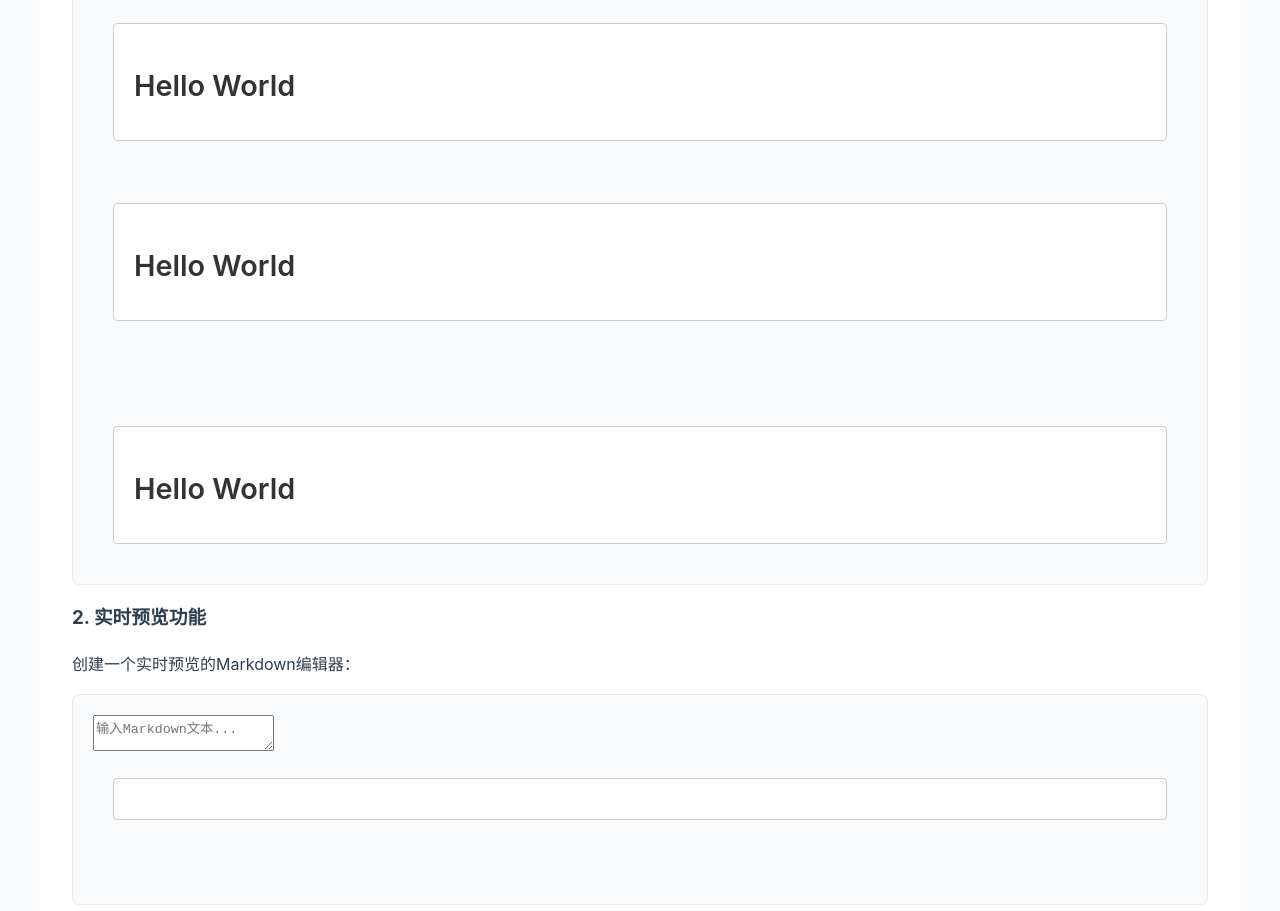
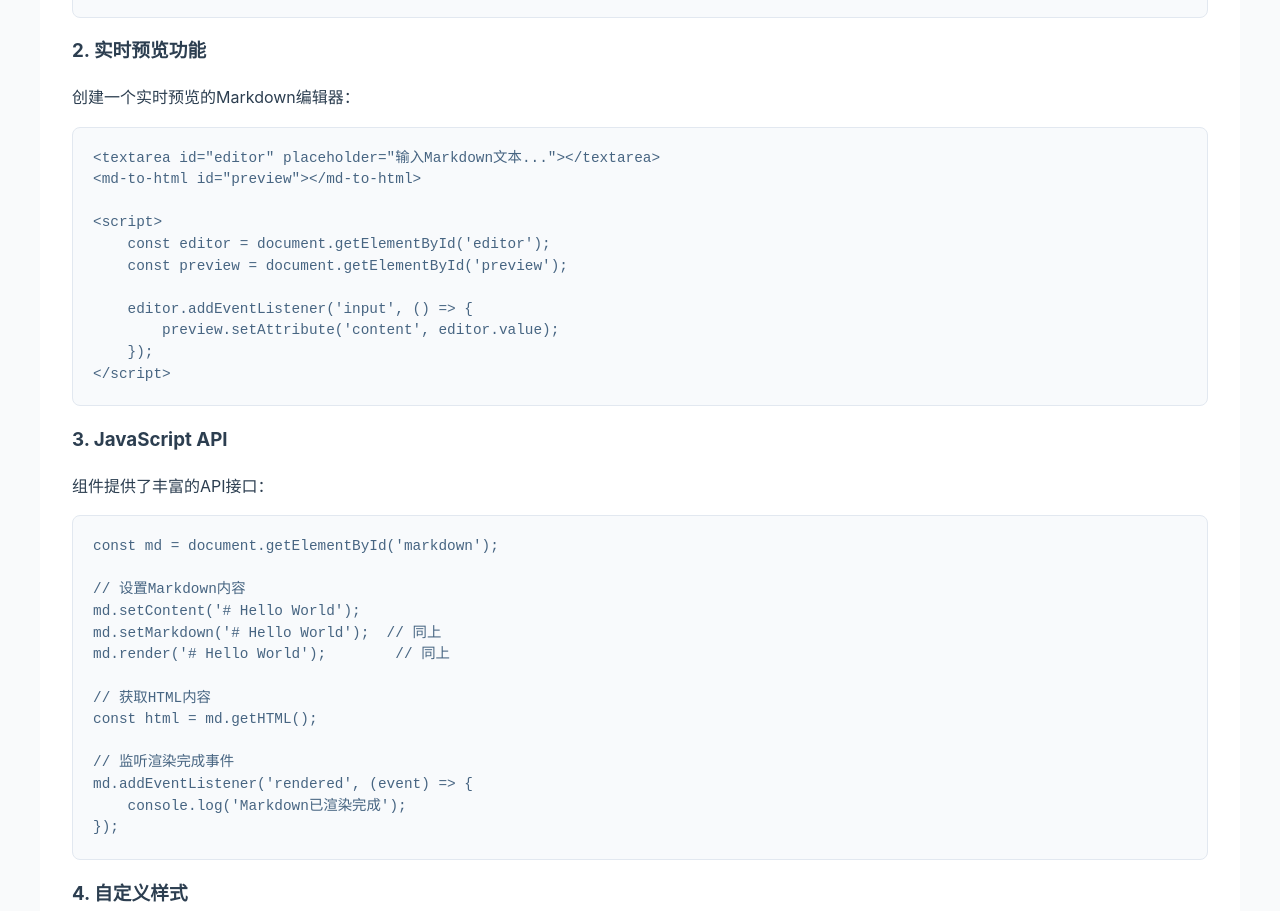
Before and after one commit to dxj20120122/mdToHtml, a plain HTML site: page index.html in a window 1280 px wide. Shown: the part 4513-5424 px from the top of the page. Drawn offline with Linux system fonts and the light colour scheme.

Commit message:
修复了网站显示错误的bug
修复了网站显示错误的bug

```diff
--- a/index.html
+++ b/index.html
@@ -1,5 +1,6 @@
 <!DOCTYPE html>
 <html lang="zh-CN">
+
 <head>
     <meta charset="UTF-8">
     <meta name="viewport" content="width=device-width, initial-scale=1.0">
@@ -76,6 +77,7 @@ function example() {
         });
     </script>
 </head>
+
 <body>
     <nav class="navbar">
         <div class="navbar-container">
@@ -207,34 +209,34 @@ greet('World');
                 <p>组件提供了多种初始化方式，选择最适合你的方式：</p>
 
                 <div class="code-block">
-                    <pre><code><!-- 使用content属性 -->
-<md-to-html content="# Hello World"></md-to-html>
+                    <pre><code>&lt;!-- 使用content属性 --&gt;
+&lt;md-to-html content="# Hello World"&gt;&lt;/md-to-html&gt;
 
-<!-- 使用markdown或md属性 -->
-<md-to-html markdown="# Hello World"></md-to-html>
-<md-to-html md="# Hello World"></md-to-html>
+&lt;!-- 使用markdown或md属性 --&gt;
+&lt;md-to-html markdown="# Hello World"&gt;&lt;/md-to-html&gt;
+&lt;md-to-html md="# Hello World"&gt;&lt;/md-to-html&gt;
 
-<!-- 使用innerHTML方式 -->
-<md-to-html>
+&lt;!-- 使用innerHTML方式 --&gt;
+&lt;md-to-html&gt;
     # Hello World
-</md-to-html></code></pre>
+&lt;/md-to-html&gt;</code></pre>
                 </div>
 
                 <h3>2. 实时预览功能</h3>
                 <p>创建一个实时预览的Markdown编辑器：</p>
 
                 <div class="code-block">
-                    <pre><code><textarea id="editor" placeholder="输入Markdown文本..."></textarea>
-<md-to-html id="preview"></md-to-html>
+                    <pre><code>&lt;textarea id="editor" placeholder="输入Markdown文本..."&gt;&lt;/textarea&gt;
+&lt;md-to-html id="preview"&gt;&lt;/md-to-html&gt;
 
-<script>
+&lt;script&gt;
     const editor = document.getElementById('editor');
     const preview = document.getElementById('preview');
 
     editor.addEventListener('input', () => {
         preview.setAttribute('content', editor.value);
     });
-</script></code></pre>
+&lt;/script&gt;</code></pre>
                 </div>
 
                 <h3>3. JavaScript API</h3>
@@ -293,11 +295,11 @@ async function loadMarkdown() {
 }
 
 // 2. 与表单集成
-<form onsubmit="handleSubmit(event)">
-    <textarea id="editor" required></textarea>
-    <md-to-html id="preview"></md-to-html>
-    <button type="submit">提交</button>
-</form></code></pre>
+&lt;form onsubmit="handleSubmit(event)"&gt;
+    &lt;textarea id="editor" required&gt;&lt;/textarea&gt;
+    &lt;md-to-html id="preview"&gt;&lt;/md-to-html&gt;
+    &lt;button type="submit"&gt;提交&lt;/button&gt;
+&lt;/form&gt;</code></pre>
                 </div>
             </div>
         </div>
@@ -309,4 +311,5 @@ async function loadMarkdown() {
         </div>
     </footer>
 </body>
+
 </html>
--- a/md-to-html.js
+++ b/md-to-html.js
@@ -123,6 +123,8 @@ const markdownStyles = `
         font-size: 85%;
         background-color: #f6f8fa;
         border-radius: 6px;
+        unicode-bidi: plaintext;
+        white-space: pre;
     }
     pre code {
         padding: 0;
@@ -193,9 +195,9 @@ class MarkdownElement extends HTMLElement {
 
     updateContent() {
         const markdown = this.getAttribute('content') ||
-                        this.getAttribute('markdown') ||
-                        this.getAttribute('md') ||
-                        this.textContent.trim();
+            this.getAttribute('markdown') ||
+            this.getAttribute('md') ||
+            this.textContent.trim();
         const html = convertMarkdownToHtml(markdown);
         if (this.contentDiv.innerHTML !== html) {
             this.contentDiv.innerHTML = html;
--- a/styles.css
+++ b/styles.css
@@ -246,6 +246,11 @@ body {
     color: #476582;
 }
 
+code {
+    unicode-bidi: plaintext;  /* 强制所有内容作为纯文本处理 */
+    white-space: pre;        /* 保留空格和换行 */
+  }
+
 @media (max-width: 768px) {
     .demo-container {
         grid-template-columns: 1fr;
```
Lines whose indentation alone changed are shown as unchanged.
